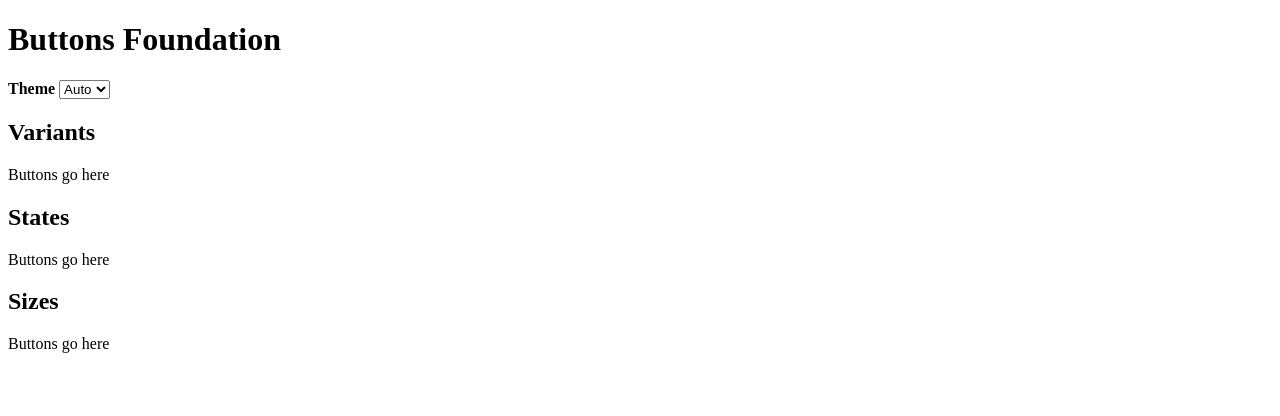
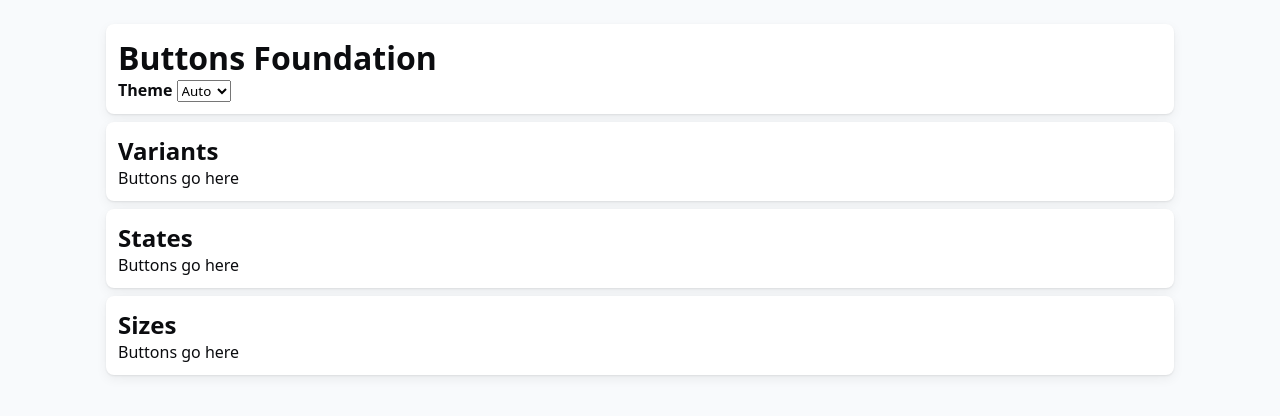
Before and after one commit to indushre2024/web-dev-ladder, a plain HTML site: page 01-buttons-foundation/index.html in a window 1280 px wide. Drawn offline with Linux system fonts and the light colour scheme.

Commit message:
style: base reset, layout container, panels

```diff
--- a/01-buttons-foundation/index.html
+++ b/01-buttons-foundation/index.html
@@ -4,9 +4,11 @@
     <meta charset="UTF-8">
     <meta name="viewport" content="width=device-width, initial-scale=1.0">
     <title>Buttons Foundation – Demo</title>
+    <link rel="stylesheet" href="styles.css">
 </head>
 <body>
-    <header>
+    <div class="container">
+        <header class="panel">
             <h1>Buttons Foundation</h1>
             <label for="theme"><b>Theme</b></label>
             <select name="theme" id="theme">
@@ -15,17 +17,19 @@
                 <option value="auto" selected>Auto</option>
             </select>
         </header>
-    <section>
+        <section class="panel">
             <h2>Variants</h2>
             <p>Buttons go here</p>
         </section>
-    <section>
+        <section class="panel">
             <h2>States</h2>
             <p>Buttons go here</p>
         </section>
-    <section>
+        <section class="panel">
             <h2>Sizes</h2>
             <p>Buttons go here</p>
         </section>
+    </div>
+
 </body>
 </html>
--- a/01-buttons-foundation/styles.css
+++ b/01-buttons-foundation/styles.css
@@ -37,3 +37,33 @@
   /* focus ring */
   --focus-ring: 0 0 0 var(--ring) rgba(79,70,229,0.55);
 }
+
+
+/* reset */
+*{
+    box-sizing: border-box;
+    padding: 0;
+    margin: 0;
+    font-family: var(--font-sans);
+}
+
+body {
+    background-color: var(--bg);
+    color: var(--text-color);
+    font-family: var(--font-sans);
+}
+
+.container {
+    max-width: 1100px;
+    margin: auto;
+    padding: var(--space-4);
+}
+
+.panel{
+    background-color: var(--surface);
+    border: var(--border);
+    border-radius: var(--radius);
+    box-shadow: var(--shadow);
+    padding: var(--space-3);
+    margin:var(--space-2) 0;
+}
```
Lines whose indentation alone changed are shown as unchanged.
